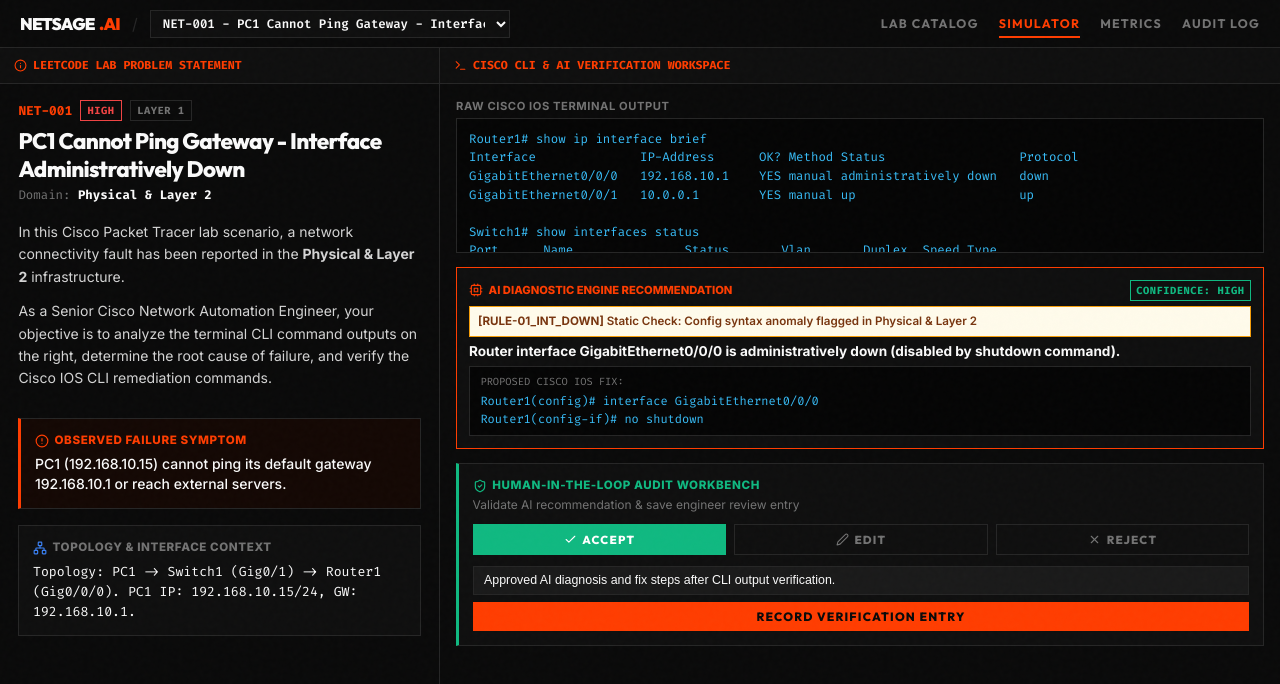
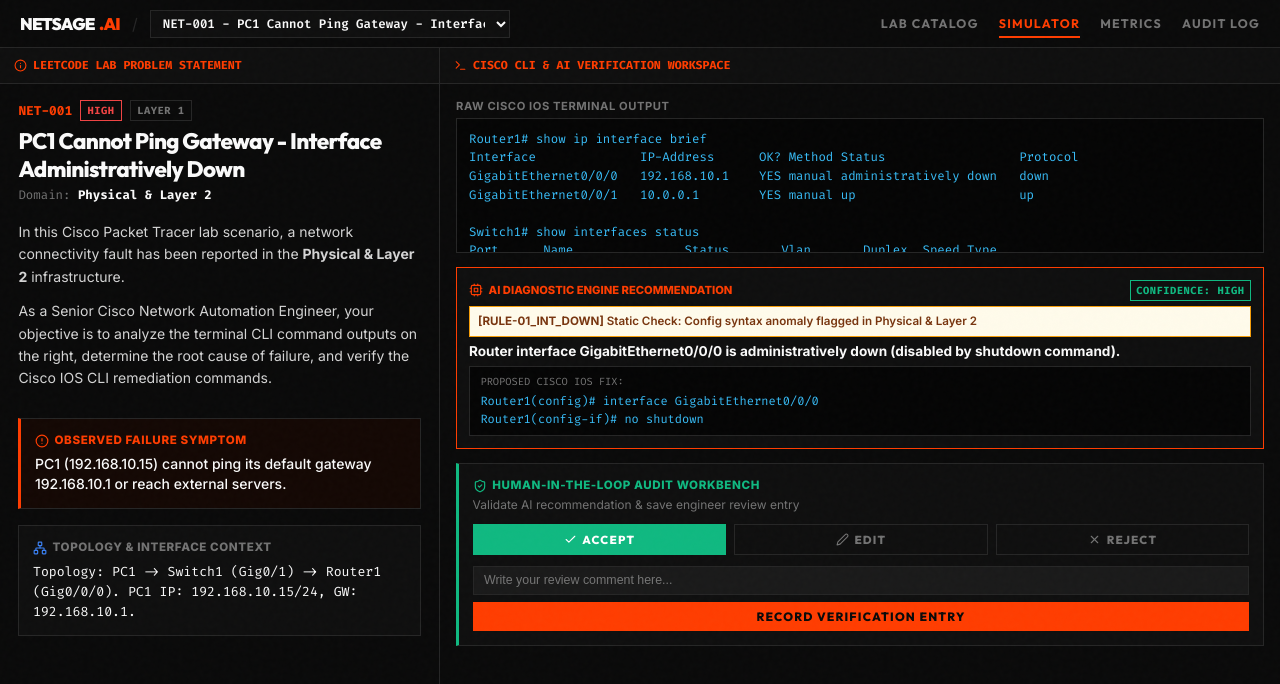
Before and after one commit to aryan-saini-dev/NetSage-AI, a React (Vite) app in the folder app/: page / in a window 1280 px wide. Both pictures are taken after a click on the button "SIMULATOR". Shown: the top 684 px of the page. Built offline with nearby package versions, Linux system fonts and the light colour scheme.

Commit message:
fix: replace pre-filled reviewer notes with placeholder 'Write your review comment here...'

```diff
--- a/app/src/components/TerminalPane.tsx
+++ b/app/src/components/TerminalPane.tsx
@@ -21,7 +21,7 @@ export const TerminalPane: React.FC<TerminalPaneProps> = ({
     currentReview?.status || 'Accepted'
   );
   const [notes, setNotes] = useState(
-    currentReview?.reviewer_notes || 'Approved AI diagnosis and fix steps after CLI output verification.'
+    currentReview?.reviewer_notes || ''
   );
   const [correctedFix, setCorrectedFix] = useState(
     currentReview?.corrected_fix || diagnosis.fix_steps.join('\n')
@@ -31,7 +31,7 @@ export const TerminalPane: React.FC<TerminalPaneProps> = ({
   const handleSave = () => {
     onSaveReview({
       status,
-      reviewer_notes: notes,
+      reviewer_notes: notes.trim() || 'Accepted without additional notes.',
       corrected_fix: status === 'Edited' ? correctedFix : undefined,
     });
     setSavedSuccess(true);
@@ -181,7 +181,7 @@ export const TerminalPane: React.FC<TerminalPaneProps> = ({
             </div>
           )}
 
-          {/* Engineer Audit Notes Input & Action Button */}
+          {/* Engineer Audit Notes Input with Placeholder */}
           <div style={{ display: 'flex', flexDirection: 'column', gap: '0.45rem' }}>
             <input
               type="text"
@@ -194,7 +194,7 @@ export const TerminalPane: React.FC<TerminalPaneProps> = ({
                 fontSize: '0.775rem',
                 outline: 'none'
               }}
-              placeholder="Reviewer audit notes & justification..."
+              placeholder="Write your review comment here..."
               value={notes}
               onChange={(e) => setNotes(e.target.value)}
             />
```
